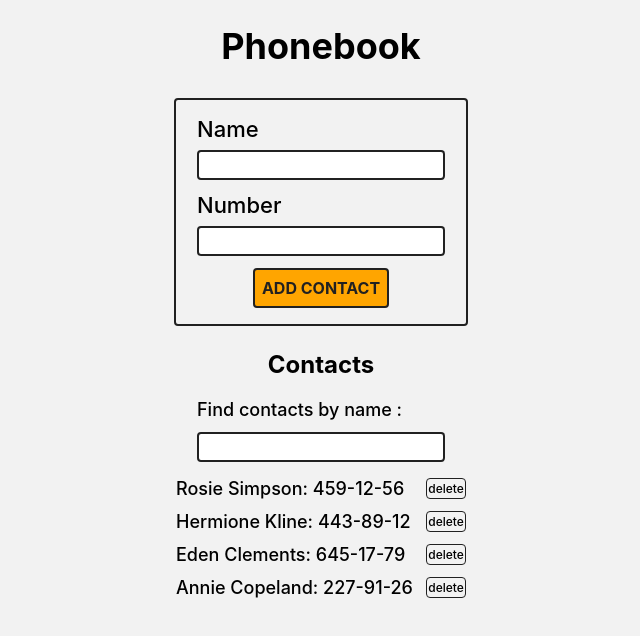
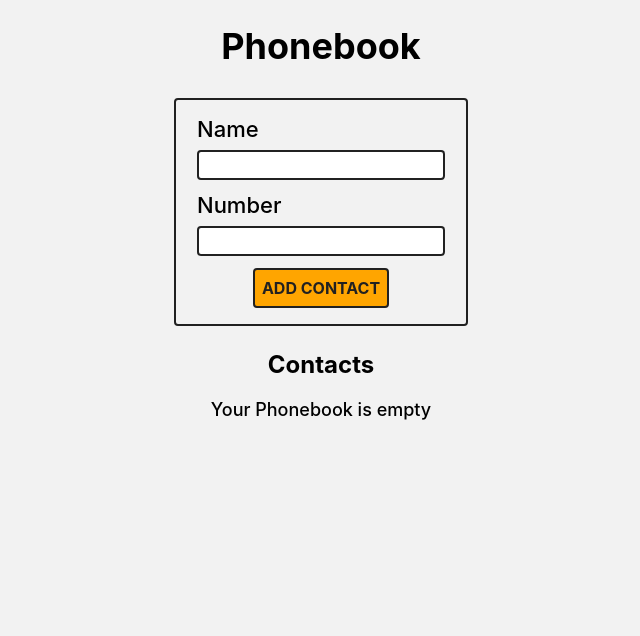
Before and after one commit to ViktorTyt/goit-react-hw-02-phonebook, a React (Create React App) app: page / in a window 1280 px wide. Shown: the top 636 px of the page, without its empty margins (319-959 px from the left). Built offline with nearby package versions, Linux system fonts and the light colour scheme.

Commit message:
finished

```diff
--- a/src/App/App.jsx
+++ b/src/App/App.jsx
@@ -9,12 +9,7 @@
 
 export class App extends Component {
   state = {
-    contacts: [
-      { id: 'id-1', name: 'Rosie Simpson', number: '459-12-56' },
-      { id: 'id-2', name: 'Hermione Kline', number: '443-89-12' },
-      { id: 'id-3', name: 'Eden Clements', number: '645-17-79' },
-      { id: 'id-4', name: 'Annie Copeland', number: '227-91-26' },
-    ],
+    contacts: [],
     filter: '',
   };
 
@@ -35,11 +30,14 @@
     }
   };
 
-  handleFilterChange = e => {
+  handleFilterInputChange = e => {
+    const { name, value } = e.currentTarget;
+
     this.setState({
-      [e.currentTarget.name]: e.currentTarget.value,
+      [name]: value,
     });
-    this.handleFilter(e.currentTarget.value);
+
+    this.handleFilter(value);
   };
 
   handleFilter = searchValue => {
@@ -69,7 +67,7 @@
         <Filter
           filter={this.state.filter}
           contactsState={this.state.contacts}
-          onFilterChange={this.handleFilterChange}
+          onFilterChange={this.handleFilterInputChange}
         />
         <ContactList
           contactsState={this.state.contacts}
--- a/src/components/ContactsList/ContactsList.styled.jsx
+++ b/src/components/ContactsList/ContactsList.styled.jsx
@@ -13,7 +13,4 @@
   color: ${theme.colors.dark};
 `;
 
-export const List = styled.ul`
-  list-style: square inside;
-  // background-color: ${theme.colors.light};
-`;
+export const List = styled.ul``;
--- a/src/components/ContactsListItem/ContactsListItem.jsx
+++ b/src/components/ContactsListItem/ContactsListItem.jsx
@@ -4,7 +4,7 @@
 export const ContactListItem = ({ name, number, deleteItem }) => {
   return (
     <ContactItem>
-      {name}: {number}{' '}
+      • {name}: {number}{' '}
       <DeleteButton id={name} type="button" onClick={deleteItem}>
         Delete
       </DeleteButton>
--- a/src/components/ContactsListItem/ContactsListItem.styled.jsx
+++ b/src/components/ContactsListItem/ContactsListItem.styled.jsx
@@ -7,6 +7,7 @@
   justify-content: space-between;
   font-size: ${theme.fontSizes.medium};
   font-weight: 500;
+
   :not(:last-child) {
     margin-bottom: 12px;
   }
@@ -25,6 +26,7 @@
   :hover {
     border: 2px solid ${theme.colors.darkOpange};
   }
+
   :active {
     color: ${theme.colors.white};
     background-color: ${theme.colors.darkOpange};
```
